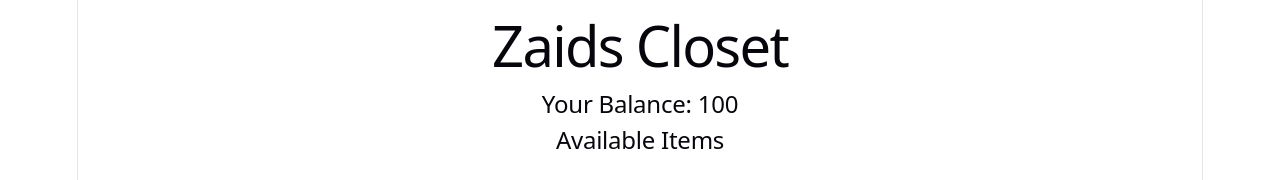
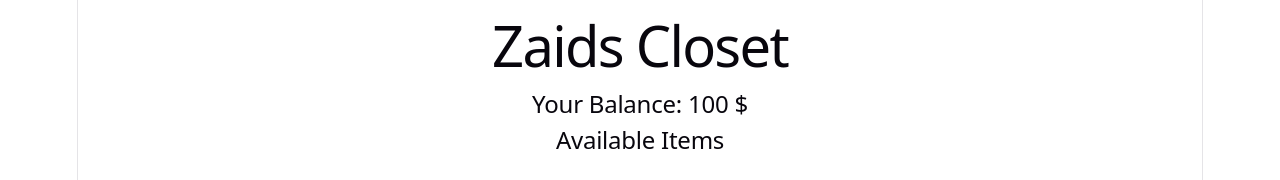
Before and after one commit to fadhel-s-hashem/react-state-management-lab, a React (Vite) app: page / in a window 1280 px wide. Shown: the top 180 px of the page. Built offline with nearby package versions, Linux system fonts and the light colour scheme.

Commit message:
to decrease price from cart

```diff
--- a/src/App.jsx
+++ b/src/App.jsx
@@ -36,15 +36,17 @@ const App = () => {
     }
   ]
 
-  const availableBalance = 100
+  const [availableBalance, setAvailableBalance] = useState(100)
   const [availableItems, setAvailableItems] = useState(initialState)
   const [shoppingCart, setShoppingCart] = useState([])
 
   const handleAddToCart = (AddItem) => {
+
      const result = availableItems.filter((item) =>{
       return item !==  AddItem})
      setAvailableItems(result)
      setShoppingCart([...shoppingCart,AddItem])
+     setAvailableBalance(availableBalance - AddItem.price)
   }
 
 
@@ -53,7 +55,7 @@ const App = () => {
     <div>
 
       <h1>Zaids Closet</h1>
-      <h2>Your Balance: {availableBalance} </h2>
+      <h2>Your Balance: {availableBalance} $</h2>
       <h2>Available Items</h2>
       <br />
       {availableItems.map((availableItem) => (
```
